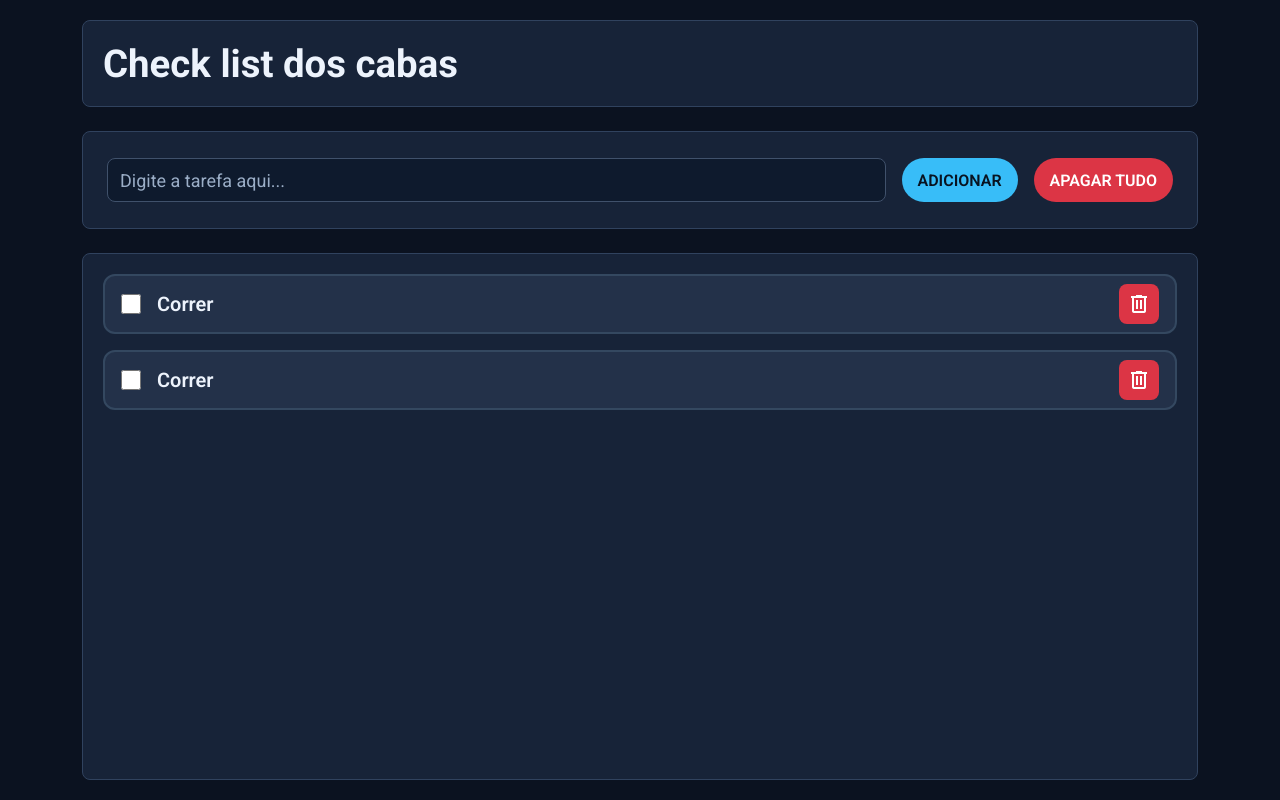
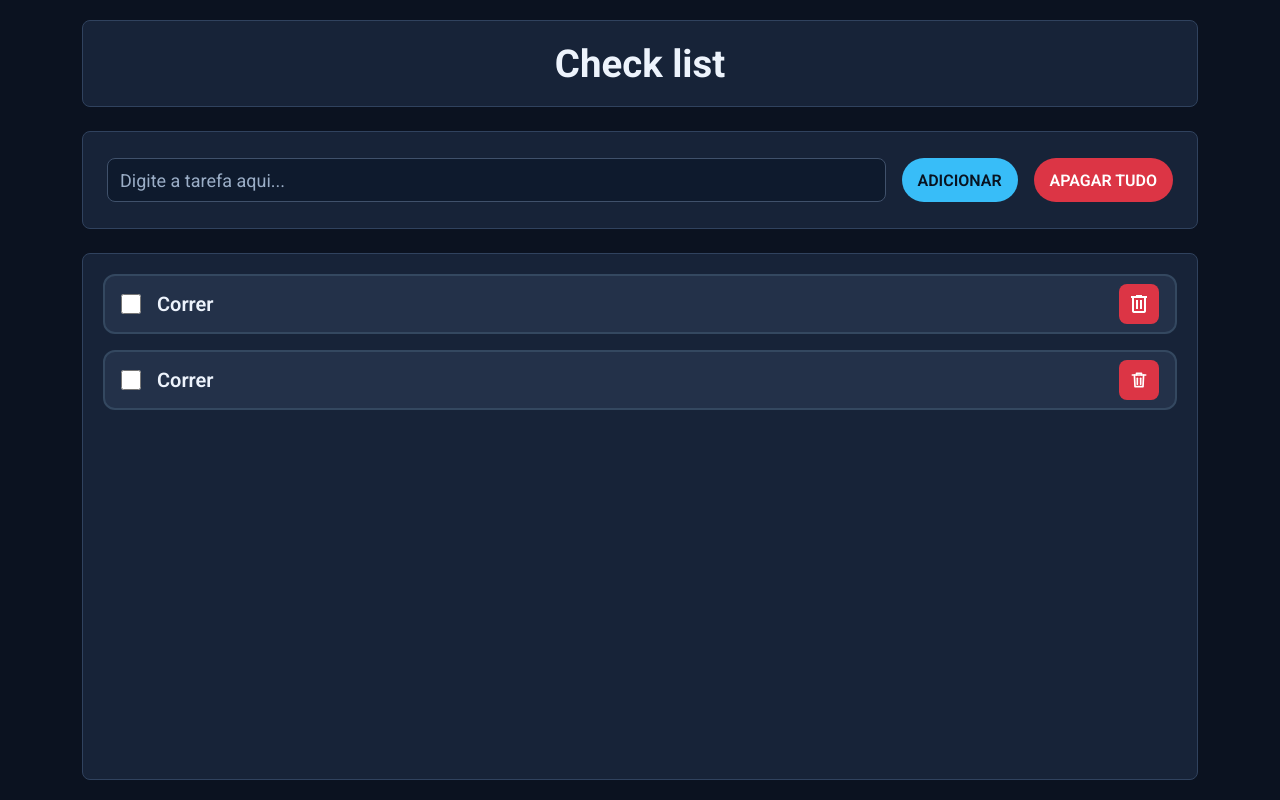
Before and after one commit to arthuraleixovital/trab-containers, a plain HTML site: page front-end/index.html in a window 1280 px wide. Drawn offline with nearby package versions, Linux system fonts and the light colour scheme.

Commit message:
Arrumando alguns pormenores, antes de mexer no js

```diff
--- a/front-end/index.html
+++ b/front-end/index.html
@@ -11,7 +11,7 @@
 <body>
     <div class="container">
         <div class="area inicial">
-            <h1>Check list dos cabas</h1>
+            <h1>Check list</h1>
         </div>
 
         <div class="area preenchimento">
@@ -27,16 +27,34 @@
             <div class="tarefa">
                 <div class="task">
                     <input type="checkbox" name="check" class="concluido">
-                    <span>Correr</span>
+                    <span class="texto-tarefa">Correr</span>
                 </div>
                 <button type="button" class="excluir-task"><span class="material-symbols-outlined">delete</span></button>
             </div>
             <div class="tarefa">
                 <div class="task">
                     <input type="checkbox" name="" class="concluido">
-                    <span>Correr</span>
+                    <span class="texto-tarefa">Correr</span>
                 </div>
-                <button type="button" class="excluir-task"><span class="material-symbols-outlined">delete</span></button>
+                <button type="button" class="excluir-task" aria-label="Excluir tarefa">
+                    <svg
+                        class="icone-lixeira"
+                        xmlns="http://www.w3.org/2000/svg"
+                        viewBox="0 0 24 24"
+                        fill="none"
+                        stroke="currentColor"
+                        stroke-width="2"
+                        stroke-linecap="round"
+                        stroke-linejoin="round"
+                        aria-hidden="true"
+                    >
+                        <path d="M4 6h16" />
+                        <path d="M9 6V4h6v2" />
+                        <path d="M6.5 6l.7 14h9.6l.7-14" />
+                        <path d="M10 10v7" />
+                        <path d="M14 10v7" />
+                    </svg>
+                </button>
             </div>
         </div>
     </div>
--- a/front-end/style.css
+++ b/front-end/style.css
@@ -55,6 +55,12 @@
     padding: 20px;
 }
 
+.inicial {
+    display: flex;
+    justify-content: center;
+    align-items: center;
+}
+
 h1 {
     font-size: clamp(1.5rem, 3vw, 3rem);
 }
@@ -67,6 +73,7 @@ h1 {
     justify-content: center;
     gap: 0.625rem;
 }
+
 
 .preenchimento .forms{
     width: 100%;
@@ -174,7 +181,13 @@ h1 {
     cursor: pointer;
 }
 
-.lista .tarefa .excluir-task {
+.lista .tarefa .task .concluido:checked + .texto-tarefa {
+    text-decoration: line-through;
+    color: var(--text-secondary);
+    opacity: 0.8;
+}
+
+.excluir-task {
     width: 2.5rem;
     height: 2.5rem;
 
@@ -185,10 +198,13 @@ h1 {
     background-color: var(--bg-red);
     border: none;
     border-radius: 0.5rem;
+    cursor: pointer;
 
-    cursor: pointer;
+    color: var(--text-white);
 }
 
-.lista .tarefa .excluir-task span{
-    color: var(--text-white);
+.excluir-task .icone-lixeira {
+    width: 1.25rem;
+    height: 1.25rem;
+    display: block;
 }
```
